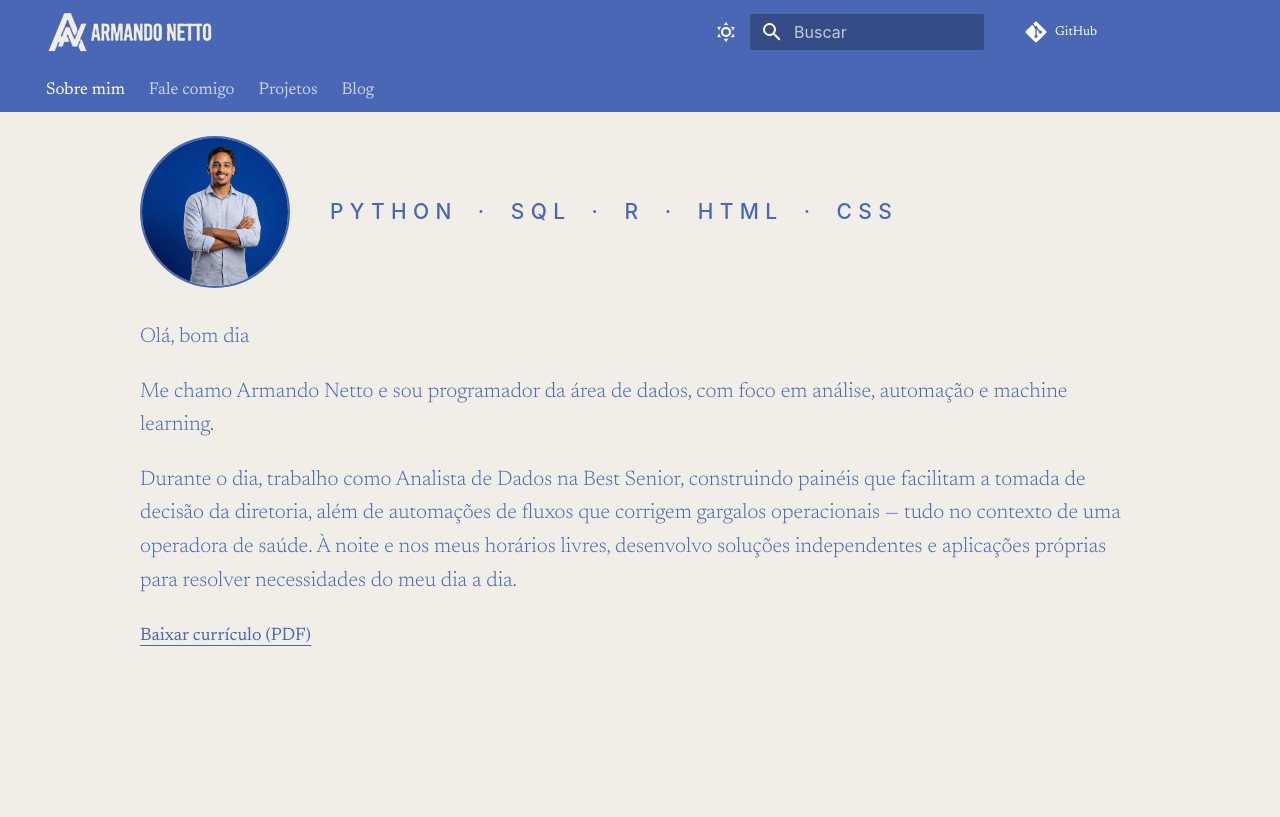
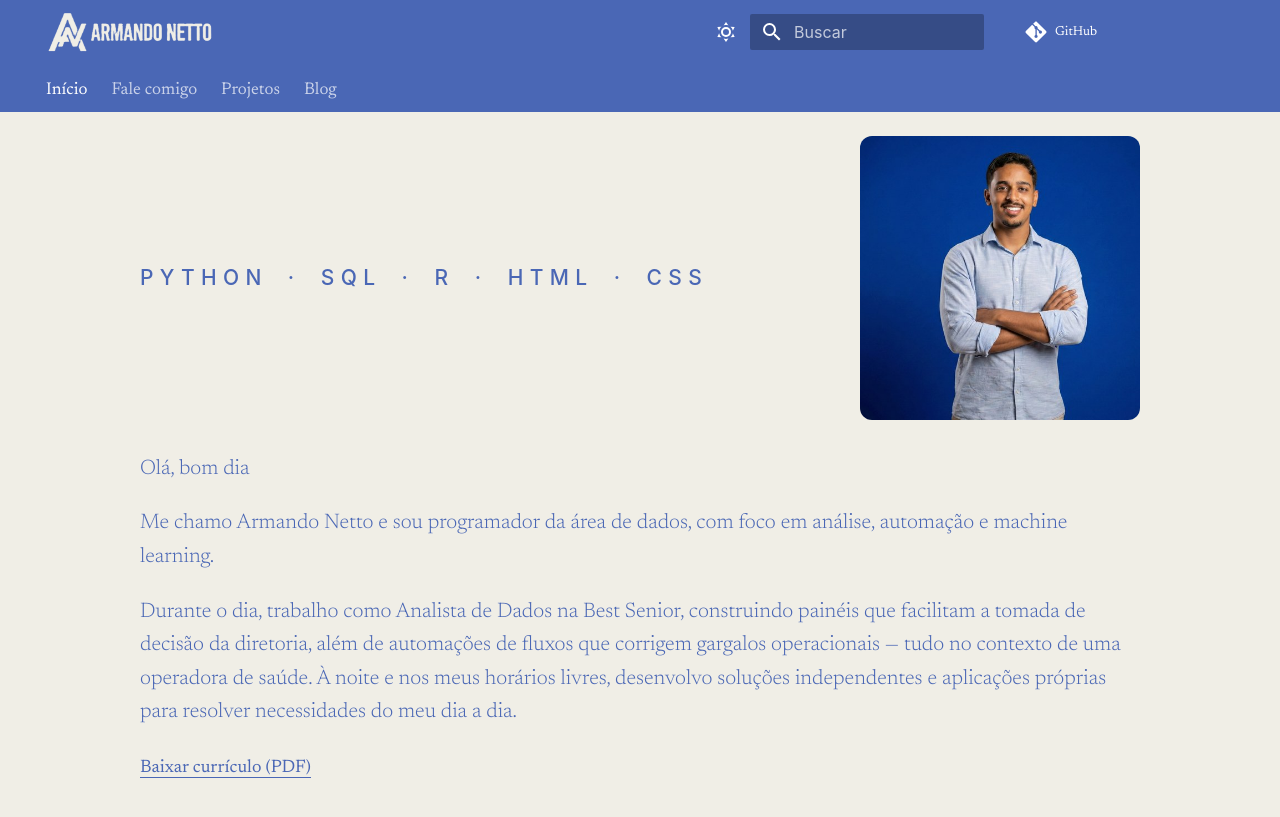
Before and after one commit to armandonettox/portifolio, an MkDocs documentation site: the page built from docs/index.md, in a window 1280 px wide. Shown: the top 817 px of the page. Built offline with MkDocs 1.6.1 and Material for MkDocs 9.7.7, drawn with Linux system fonts in a browser that asks for light colours.

Commit message:
feat(home): renomeia aba pra Inicio e aumenta foto do hero
Troca "Sobre mim" por "Inicio" no nav e substitui o avatar circular
pequeno por uma foto retangular grande, alinhada a direita do hero.

```diff
--- a/docs/index.md
+++ b/docs/index.md
@@ -7,10 +7,10 @@ hide:
 # Armando Netto { .pf-title-hidden }
 
 <section class="pf-hero">
-  <img src="assets/profile.jpg" alt="Armando Netto" class="pf-hero-avatar" />
   <div class="pf-hero-content">
     <p class="pf-hero-role">Python · SQL · R · HTML · CSS</p>
   </div>
+  <img src="assets/profile.jpg" alt="Armando Netto" class="pf-hero-avatar" />
 </section>
 
 <section class="pf-bio">
--- a/docs/stylesheets/extra.css
+++ b/docs/stylesheets/extra.css
@@ -140,14 +140,15 @@ body,
   flex-wrap: wrap;
 }
 /* sem nome no hero: o wordmark do cabecalho ja identifica o site,
-   entao a foto cresce e vira o peso visual da primeira dobra */
+   entao a foto cresce e vira o peso visual da primeira dobra.
+   Retangular e grande, encostada na direita, em vez do circulo pequeno. */
 .pf-hero-avatar {
-  width: 150px;
-  height: 150px;
-  border-radius: 50%;
+  width: 280px;
+  height: 340px;
+  border-radius: 12px;
   flex-shrink: 0;
   object-fit: cover;
-  border: 2px solid var(--md-accent-fg-color);
+  margin-left: auto;
 }
 /* flex-basis definido pra nao quebrar em coluna no desktop; o wrap so
    acontece quando sobra menos de 260px pro conteudo (mobile).
@@ -175,7 +176,7 @@ body,
 
 @media (max-width: 560px) {
   .pf-hero { gap: 1.2rem; padding: 1rem 0 0.8rem 0; }
-  .pf-hero-avatar { width: 104px; height: 104px; }
+  .pf-hero-avatar { width: 100%; height: auto; max-width: 260px; margin-left: 0; }
 }
 
 /* ---------- Top skills (destaques em competencias) ---------- */
--- a/mkdocs.yml
+++ b/mkdocs.yml
@@ -45,7 +45,7 @@ plugins:
         - Bastidores
 
 extra_css:
-  - stylesheets/extra.css?v=20260728a
+  - stylesheets/extra.css?v=20260729a
 
 extra_javascript:
   - javascripts/extra.js
@@ -64,7 +64,7 @@ markdown_extensions:
       alternate_style: true
 
 nav:
-  - Sobre mim: index.md
+  - Início: index.md
   - Fale comigo: contato.md
   - Projetos:
       - Visão geral: projetos/index.md
```
